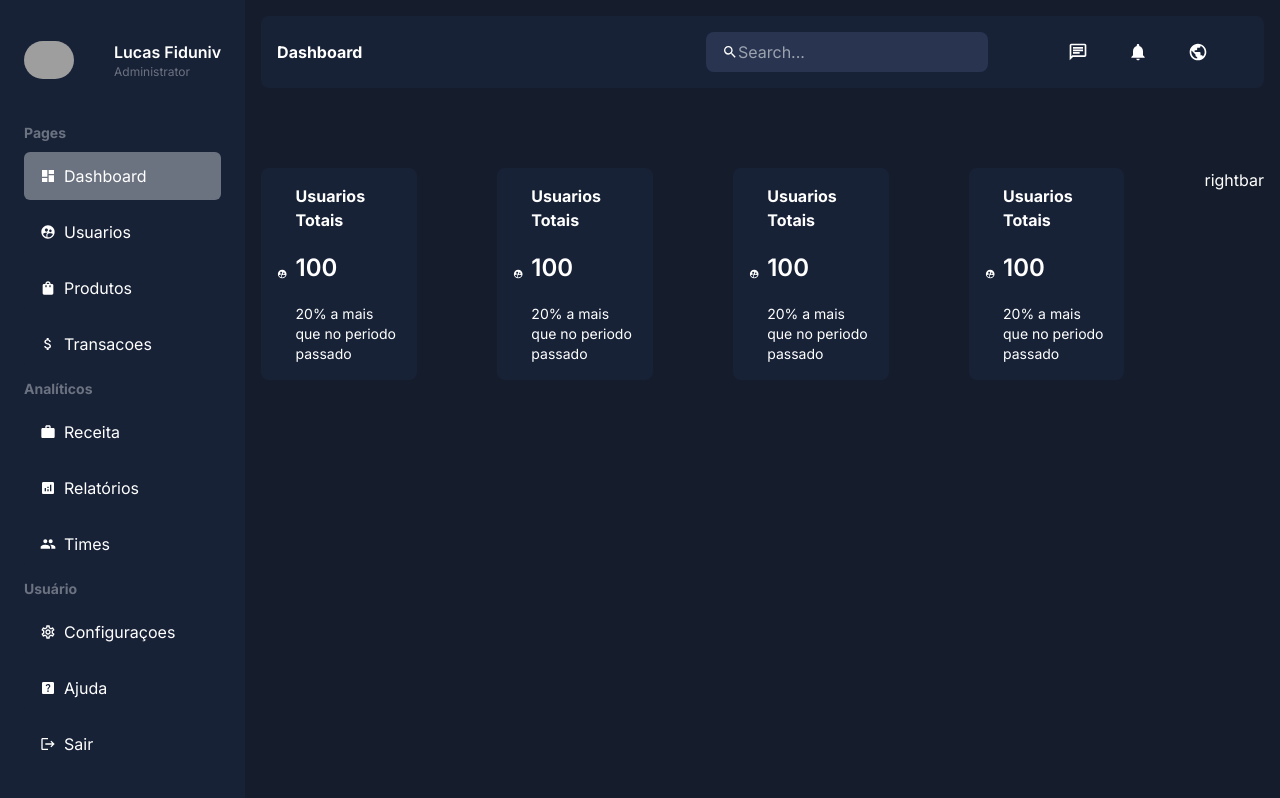
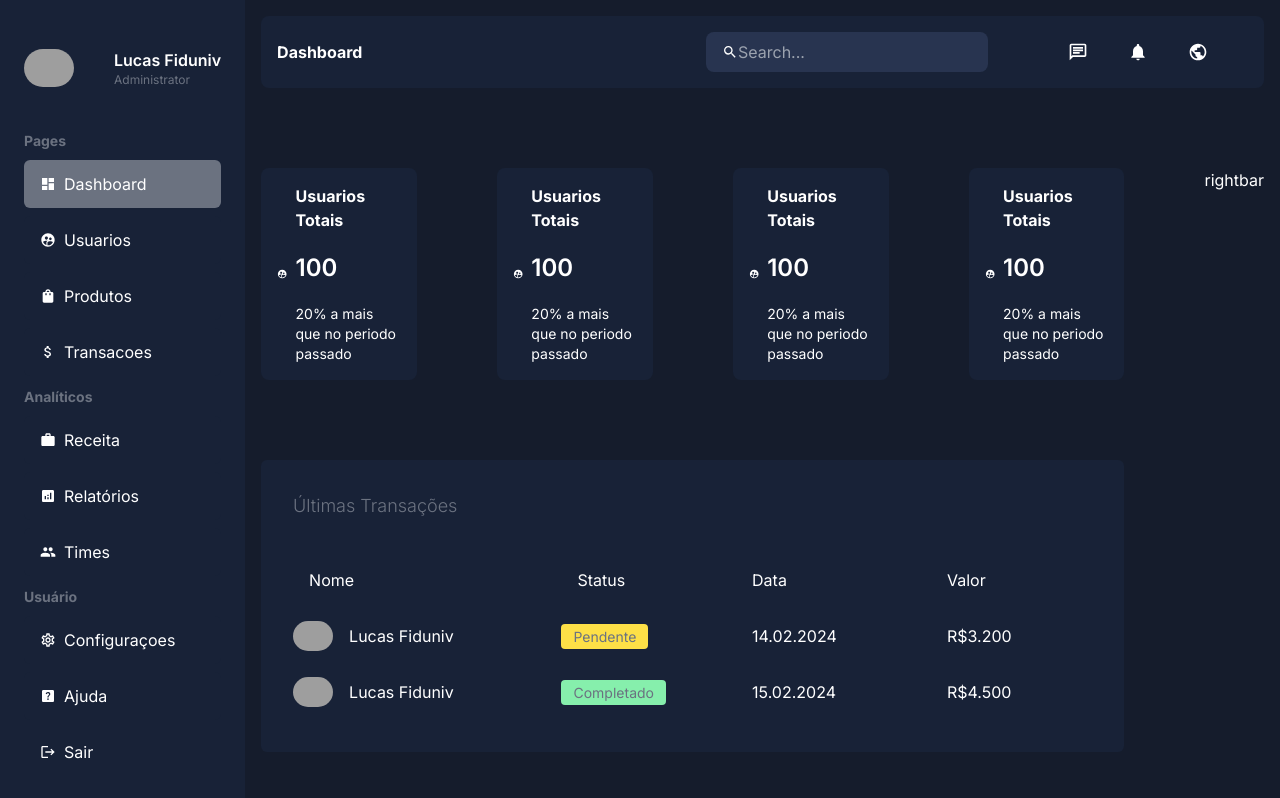
Before and after one commit to lucasfiduniv/Dashboard-nextjs, a Next.js app: page /dashboard in a window 1280 px wide. Shown: the top 798 px of the page. Built offline with nearby package versions, Linux system fonts and the light colour scheme; grey boxes are pictures that could not be loaded.

Commit message:
feat: criacao da pagina de transacoes

```diff
--- a/app/ui/dashboard/transactions/transactions.tsx
+++ b/app/ui/dashboard/transactions/transactions.tsx
@@ -1,4 +1,67 @@
+import Image from "next/image";
+
 const Transactions = () => {
-  return <div></div>;
+  return (
+    <div className="bg-[#182237] p-8 rounded-md">
+      <h2 className="mb-8 text-lg font-light text-gray-500">
+        Últimas Transações
+      </h2>
+      <table className="w-full">
+        <thead>
+          <tr>
+            <td className="p-4">Nome</td>
+            <td className="p-4">Status</td>
+            <td className="p-4">Data</td>
+            <td className="p-4">Valor</td>
+          </tr>
+        </thead>
+        <tbody>
+          <tr>
+            <td>
+              <div className="flex items-center gap-4">
+                <Image
+                  src="/avatar.svg"
+                  alt=""
+                  width={40}
+                  height={40}
+                  className="object-cover rounded-full"
+                />
+                Lucas Fiduniv
+              </div>
+            </td>
+            <td>
+              <span className="bg-yellow-300 rounded px-3 py-1 text-sm text-gray-500">
+                Pendente
+              </span>
+            </td>
+            <td className="p-4">14.02.2024</td>
+            <td className="p-4">R$3.200</td>
+          </tr>
+          <tr>
+            <td>
+              <div className="flex items-center gap-4">
+                <Image
+                  src="/avatar.svg"
+                  alt=""
+                  width={40}
+                  height={40}
+                  className="object-cover rounded-full"
+                />
+                Lucas Fiduniv
+              </div>
+            </td>
+            <td>
+              <span className="bg-green-300 rounded px-3 py-1 text-sm text-gray-500">
+                Completado
+              </span>
+            </td>
+            <td className="p-4">15.02.2024</td>
+            <td className="p-4">R$4.500</td>
+          </tr>
+        </tbody>
+      </table>
+    </div>
+  );
 };
+
 export default Transactions;
```
